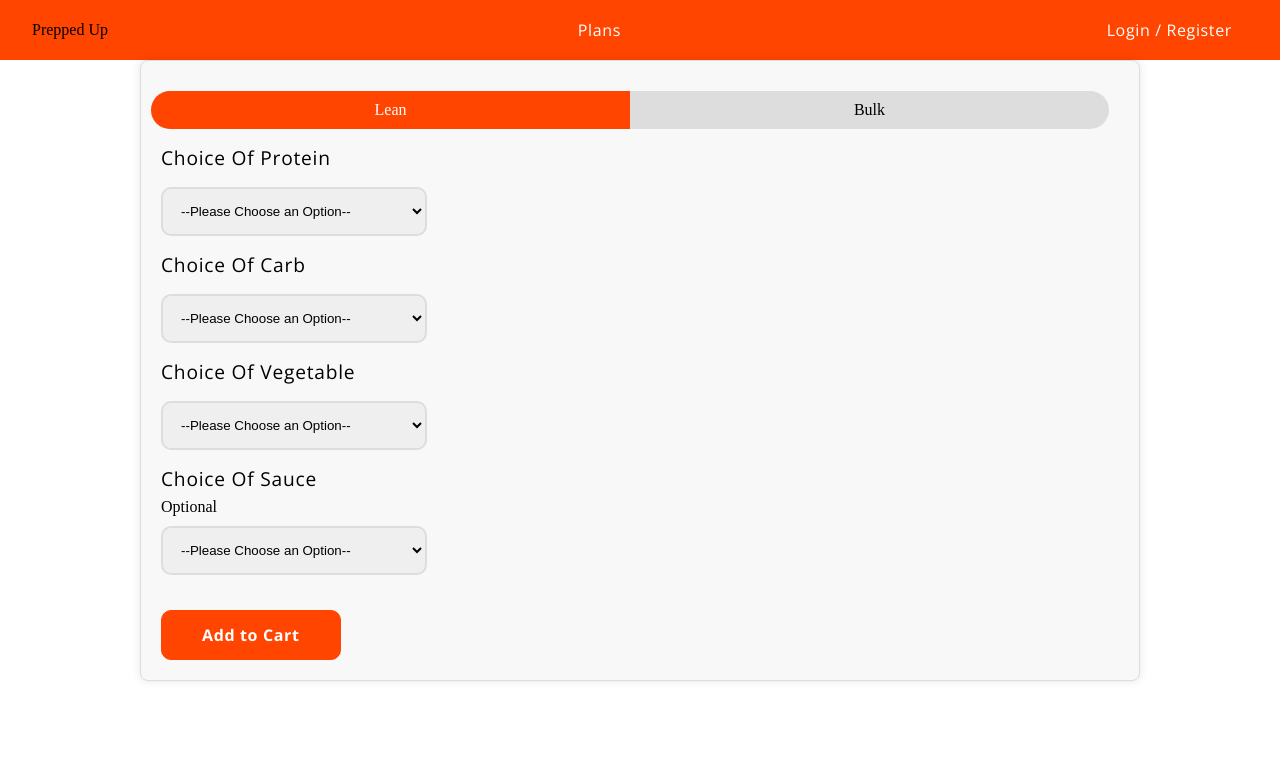
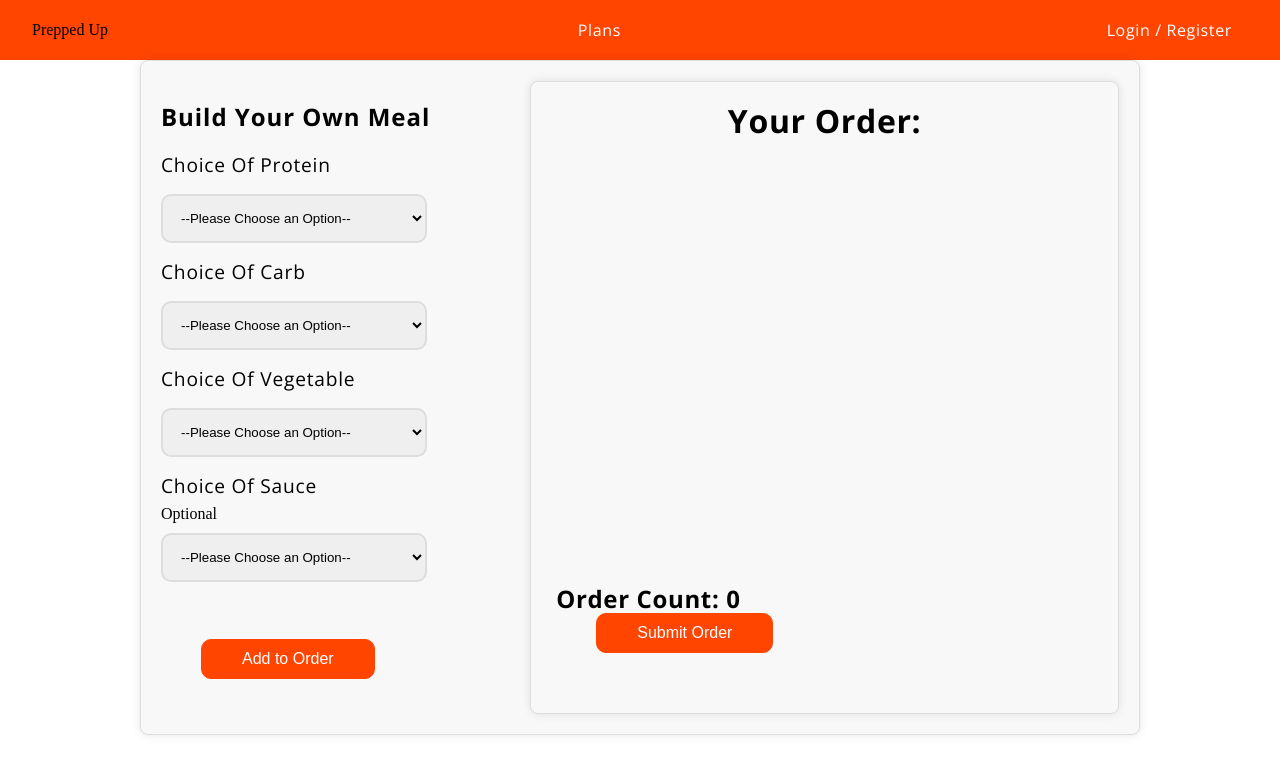
Before and after one commit to ClickAimbot/meal_prep, a React (Create React App) app in the folder frontend/: page /form in a window 1280 px wide. Shown: the top 774 px of the page. Built offline with nearby package versions, Linux system fonts and the light colour scheme; no server answers; a web font is replaced by a local one.

Commit message:
fixing form page

```diff
--- a/frontend/src/Components/Form/Form.js
+++ b/frontend/src/Components/Form/Form.js
@@ -1,4 +1,4 @@
-import React, { useState } from 'react';
+import React, { useState, useEffect } from 'react';
 import * as yup from 'yup';
 import axios from 'axios';
 import './form.css';
@@ -22,7 +22,8 @@ const initialFormErrors = {
 export const Form = () => {
     const [formValues, setFormValues] = useState(initialFormValues);
     const [formErrors, setFormErrors] = useState(initialFormErrors);
-    const [mealType, setMealType] = useState('lean');
+    const [subcontainerContent, setSubcontainerContent] = useState('');
+    const [orderCount, setOrderCount] = useState(0);
 
     const handleChange = (e) => {
       const { name, value } = e.target;
@@ -43,41 +44,29 @@ export const Form = () => {
         axios
           .post('https://reqres.in/api/users', formValues)
           .then((res) => {
-            console.log(res.data);
             setFormValues({
               protein: null,
               carb: null,
               veggie: null,
               sauce: null,
             });
+            setOrderCount((prevCount) => prevCount + 1);
           })
           .catch((err) => {
             console.log(err);
           });
-      }
+    };
 
-    const toggleMealType = () => {
-        setMealType((prevType) => (prevType === 'lean' ? 'bulk' : 'lean'));
-    }
+    useEffect(() => {
+      const content = `${formValues.protein || ''} ${formValues.carb || ''} ${formValues.veggie || ''}`;
+      setSubcontainerContent(content);
+    }, [formValues.protein, formValues.carb, formValues.veggie]);
 
     return (
-      <div className={`app__form ${mealType}`}>
-        <div className="meal-type-slider">
-          <div
-            className={`slider-button ${mealType === 'lean' ? 'active' : ''}`}
-            onClick={() => toggleMealType()}
-          >
-            Lean
-          </div>
-          <div
-            className={`slider-button ${mealType === 'bulk' ? 'active' : ''}`}
-            onClick={() => toggleMealType()}
-          >
-            Bulk
-          </div>
-        </div>
+      <div className="app__form">
         <form id="form" onSubmit={handleSubmit}>
             <div className="app__wrapper_info">
+            <h1 className='form__header p__opensans' style={{color: 'black'}} >Build Your Own Meal</h1>
             <h2 className='p__opensans' style={{color: 'black'}} >Choice of Protein</h2>
                 <label htmlFor='protein-select'>
                     <select name='protein'  id='protein-dropdown' onChange={handleChange}>
@@ -117,16 +106,19 @@ export const Form = () => {
                 </label>
             </div>
             <footer>
-                    <label>
-                    <input
-                        id='order-button'
-                        type='submit'
-                        value='Add to Cart'
-                        className='custom__button'
-                    />
-                    </label>
+                <button id="order-button" className='custon__button'>Add to Order</button>
             </footer>
         </form>
+        <div className="app__form-subcontainer p__opensans" >
+          {subcontainerContent && (
+            <div className='app__form-subcontainer-order'>
+              <h1>Your Order:</h1>
+                <p className='subcontainer-content'>{subcontainerContent}</p>
+                <h2 className="subcontainer-total"> Order Count: {orderCount}</h2>
+                <button id='order-button' className='custon__button'> Submit Order </button>
+            </div>
+          )}
+        </div>
       </div>
     )
 }
--- a/frontend/src/Components/Form/form.css
+++ b/frontend/src/Components/Form/form.css
@@ -8,13 +8,19 @@
   box-shadow: 0 0 10px rgba(0, 0, 0, 0.1);
   position: relative;
   display: flex;
-  flex-direction: column;
+  flex-direction: row;
 }
 
 .app__wrapper_info h2 {
   font-size: 1.2rem;
   margin-bottom: 5px;
   color: #333;
+}
+
+.form__header {
+  font-size: 1.5rem;
+  margin-bottom: 20px;
+  font-weight: bold;
 }
 
 .container p {
@@ -48,6 +54,8 @@ footer {
   font-size: 1rem;
   padding: 10px 40px;
   background-color: orangered;
+  margin-left: 40px;
+  margin-bottom: 35px;
   color: white;
   border: 1px solid orangered;
   border-radius: 10px;
@@ -59,27 +67,44 @@ footer {
   background-color: #000000;
 }
 
-.meal-type-slider {
-  position: absolute;
-  margin-bottom: 15px;
-  right: 10px;
-  display: flex;
-  background: linear-gradient(to right, #ddd 50%, #ddd 50%);
-  border-radius: 20px;
-  overflow: hidden;
-  position: relative;
-  margin-top: 10px;
+.app__form-subcontainer {
+  flex: 1; /* Take up remaining space */
+  padding: 25px; /* Adjust padding as needed */
+  margin-left: 100px; /* Add margin to separate form and subcontainer */
+  background-color: #f8f8f8;
+  border: 1px solid #ddd;
+  border-radius: 8px;
+  box-shadow: 0 0 10px rgba(0, 0, 0, 0.1);
+  flex-direction: column;
 }
 
-.slider-button {
-  flex: 1;
-  padding: 10px;
+.app__form-subcontainer h1 {
   text-align: center;
-  cursor: pointer;
-  transition: 0.3s ease;
+  color: black;
 }
 
-.slider-button.active {
+.app__form-subcontainer p {
+  color: grey;
+}
+
+.subcontainer-total {
+  margin-top: 450px;
+  color: black;
+}
+
+#subcontainer__submit-button {
+  font-size: 1rem;
+  padding: 10px 40px;
   background-color: orangered;
+  margin-left: 40px;
+  margin-bottom: 15px;
   color: white;
+  border: 1px solid orangered;
+  border-radius: 10px;
+  cursor: pointer;
+  transition: background-color 0.3s ease;
 }
+
+#subcontainer__submit-button:hover {
+  background-color: #000000;
+}
```
